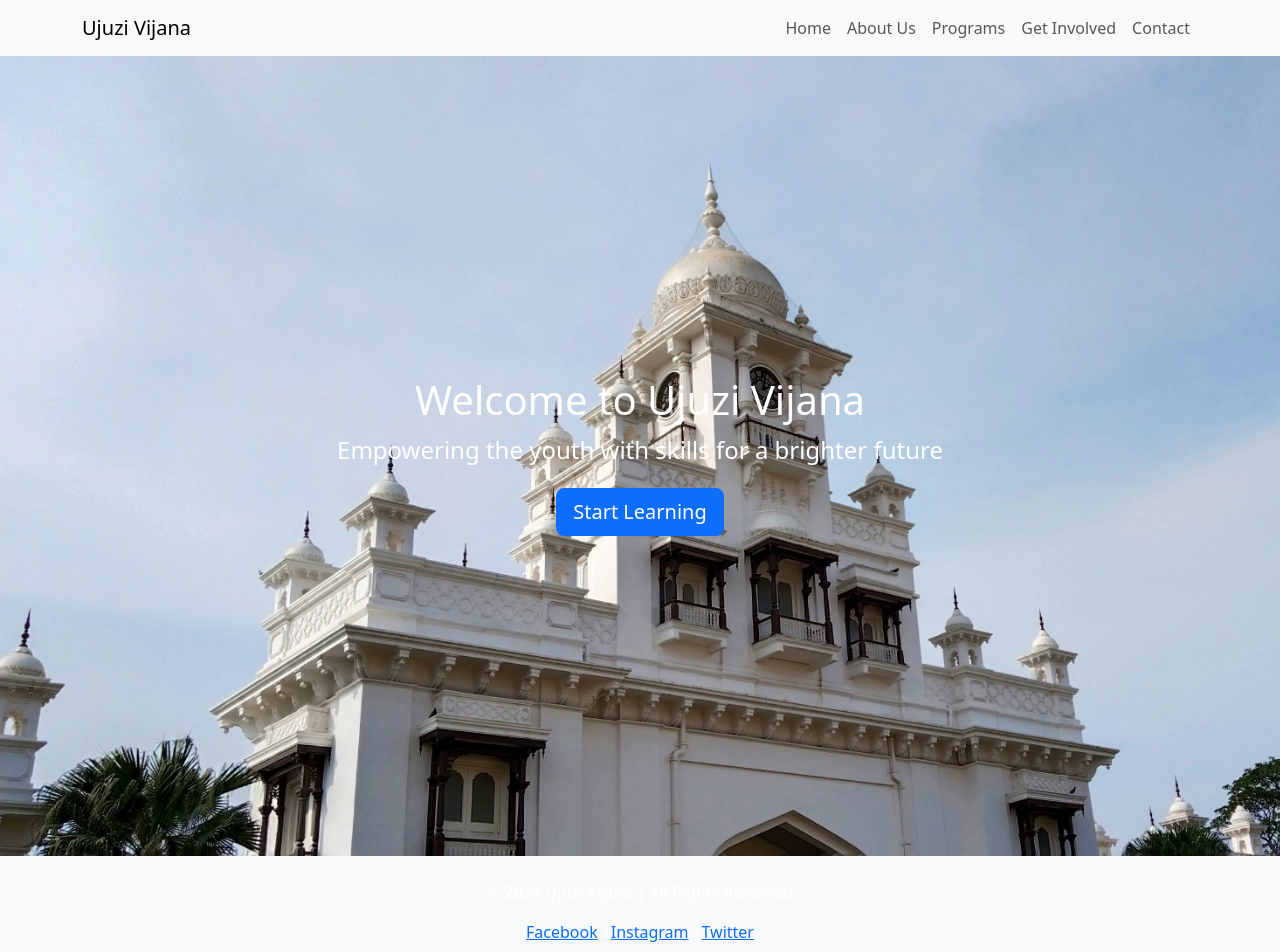
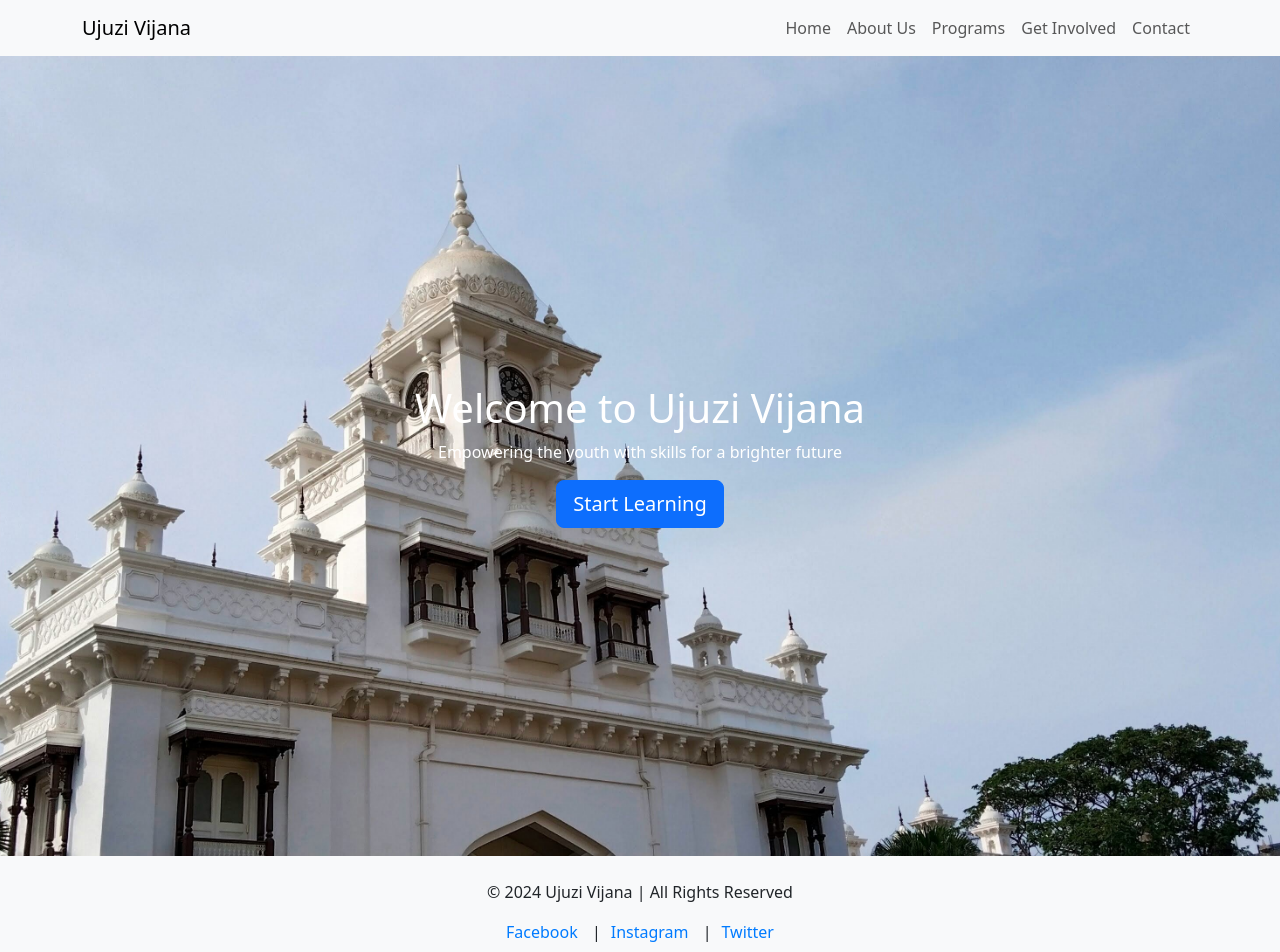
Before and after one commit to kipngenohaaron/Ujuzi-Vijana-, a React (Create React App) app: page / in a window 1280 px wide. Shown: the top 952 px of the page. Built offline with nearby package versions, Linux system fonts and the light colour scheme.

Commit message:
footer section updated

```diff
--- a/src/styles.css
+++ b/src/styles.css
@@ -1,71 +1,35 @@
 /* styles.css */
 
-/* Basic layout */
-body {
-    font-family: Arial, sans-serif;
-    margin: 0;
-    padding: 0;
-    background-color: #f9f9f9;
+/* Hero section */
+.hero {
+    background-position: center;
+    background-repeat: no-repeat;
+    background-size: cover;
+    height: 100vh;
+    display: flex;
+    justify-content: center;
+    align-items: center;
+    color: white;
   }
 
-  /* Header */
-  header {
-    background-color: #004d40;
-    color: white;
-    padding: 10px 0;
-    display: flex;
-    justify-content: space-between;
-    align-items: center;
-    padding: 20px;
-  }
-
-  header nav ul {
-    list-style: none;
-  }
-
-  header nav ul li {
-    display: inline;
-    margin: 0 15px;
-  }
-
-  header nav ul li a {
-    color: white;
-    text-decoration: none;
-    font-size: 18px;
-  }
-
-  /* Hero */
-  .hero {
-    /* background-image: url('hero-image.jpg'); */
-    background-size: cover;
-    color: white;
-    text-align: center;
-    padding: 100px 20px;
-  }
-  .hero {
-    background-image: url('./assets/hero-image.jpg');
-    /* other styles */
-  }
-
-  .hero h2 {
-    font-size: 36px;
-  }
-
-  .hero p {
-    font-size: 24px;
-    margin-bottom: 20px;
+  /* Program cards */
+  .card {
+    border: none;
+    border-radius: 10px;
+    box-shadow: 0 4px 8px rgba(0, 0, 0, 0.2);
   }
 
   /* Footer */
   footer {
-    background-color: #004d40;
-    color: white;
-    text-align: center;
+    background-color: #f8f9fa;
     padding: 20px;
   }
 
-  footer .footer-links a {
-    color: white;
+  footer a {
     text-decoration: none;
+    color: #007bff;
     margin: 0 10px;
   }
+  footer a:hover {
+    text-decoration: underline;
+  }
```
